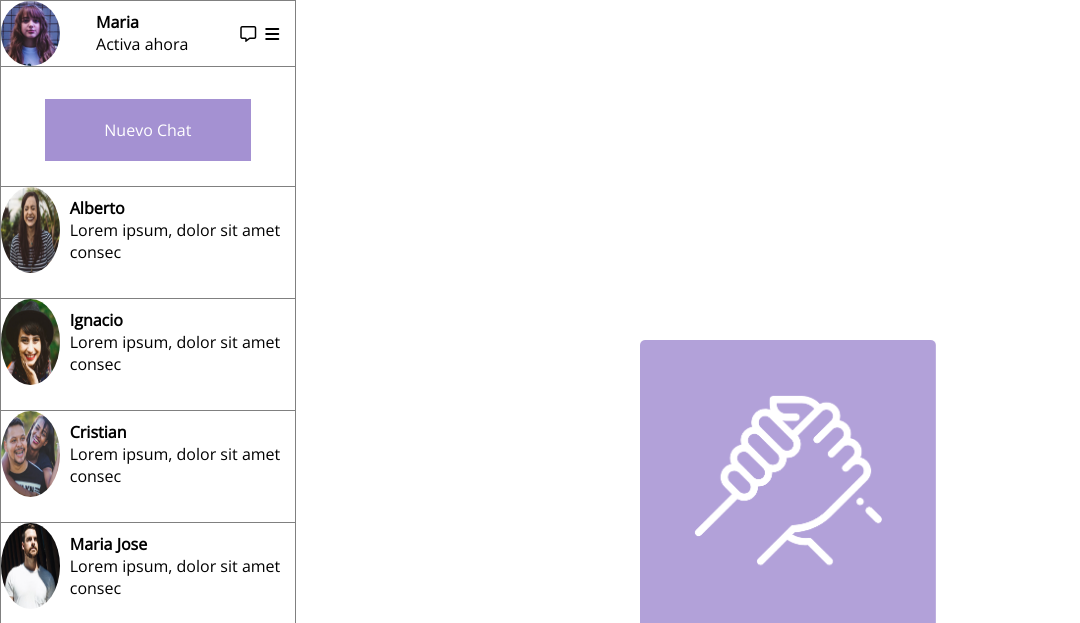
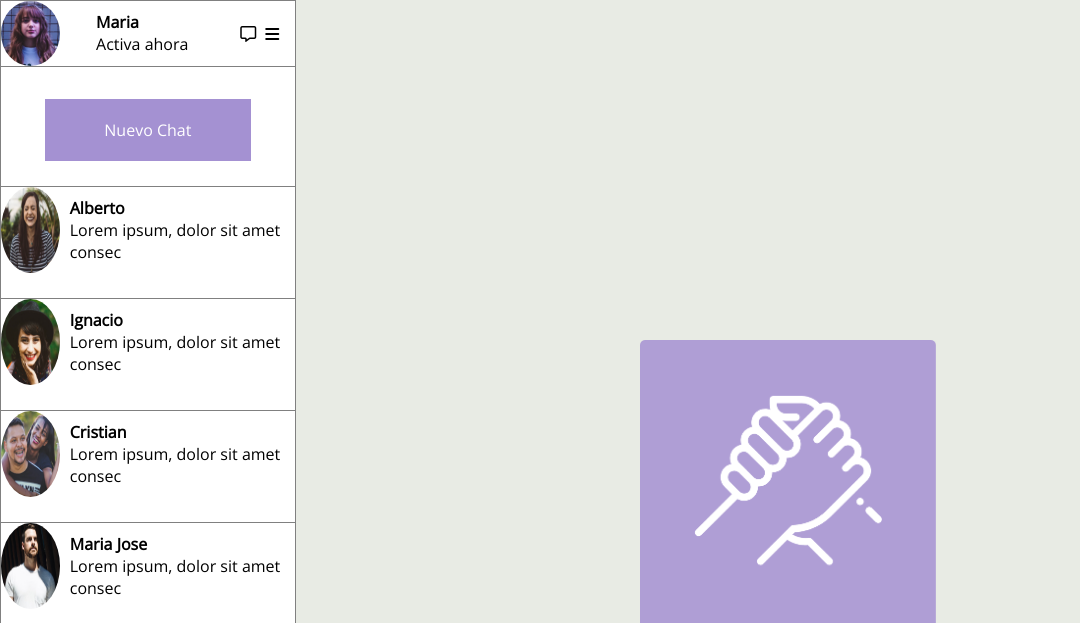
Before and after one commit to mcantolla/Sistema-Mensajeria, a plain HTML site: page index.html in a window 1280 px wide. Shown: the top 623 px of the page, without its empty margins (0-1080 px from the left). Drawn offline with nearby package versions, Linux system fonts and the light colour scheme.

Commit message:
Commit 5/11.1
BG color change

```diff
--- a/assets/styles/style.css
+++ b/assets/styles/style.css
@@ -74,6 +74,7 @@ a {
     align-content: center;
     width: 100%;
     font-family: 'Open Sans', sans-serif;
+    background-color: #E8EBE4;
 }
 
 .img-comienza {
```
